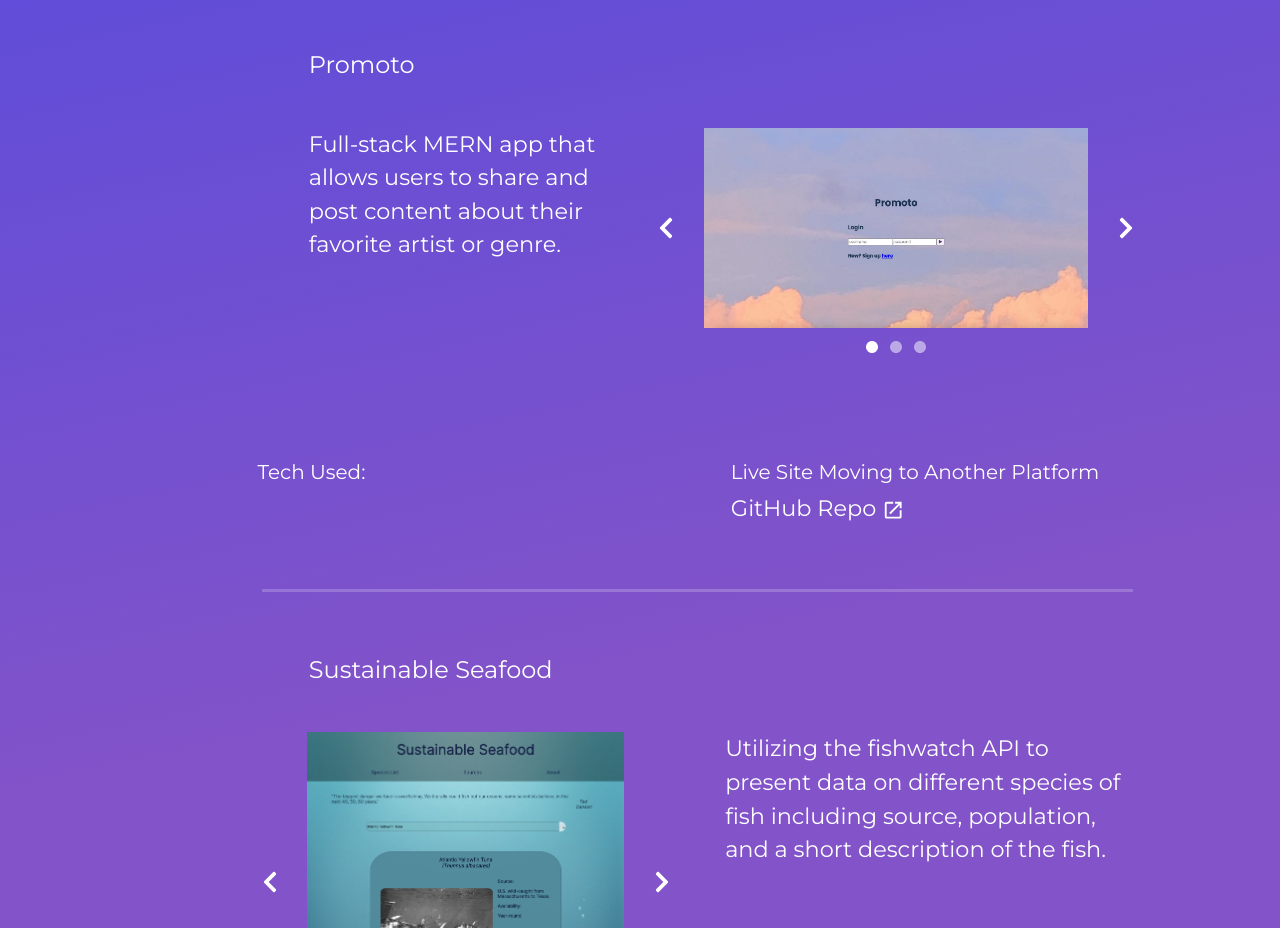
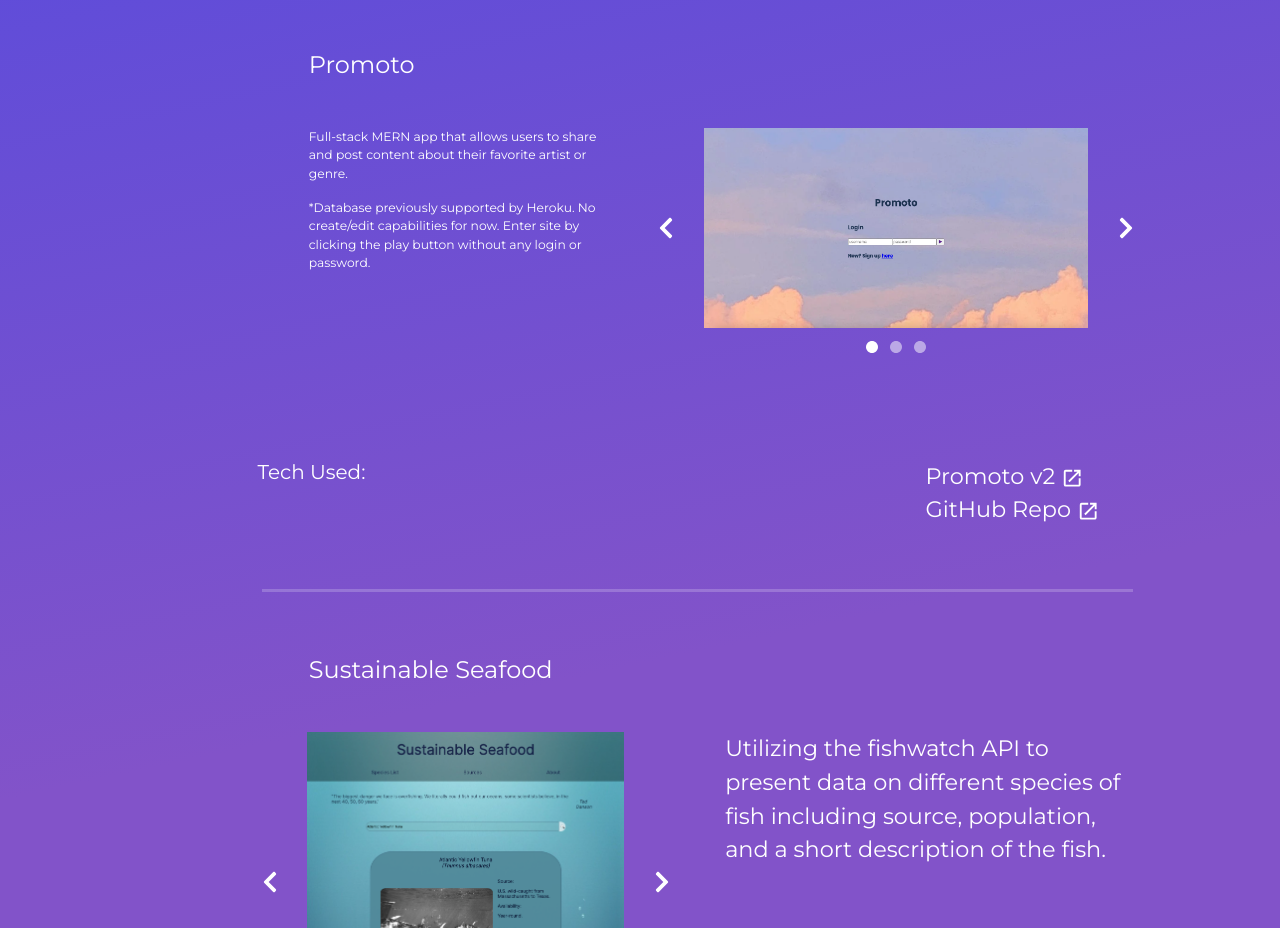
Before and after one commit to austinndo/portfolio, a React (Create React App) app: page / in a window 1280 px wide. Shown: the part 2460-3388 px from the top of the page. Built offline with nearby package versions, Linux system fonts and the light colour scheme; some icons are missing.

Commit message:
Updated promoto project page with new promoto netlify link. Created temp font size because of added notes in the project description regarding the lack of mongodb

```diff
--- a/src/App.css
+++ b/src/App.css
@@ -4,8 +4,6 @@
 /****** LIVE SITES DOWN, SWITCH FROM HEROKU *******/
 /* .temporaryHeroku  */
 /*******  *******/
-
-
 
 a {
   justify-content: space-between;
@@ -22,6 +20,10 @@
 
 ul {
   list-style: none;
+}
+
+.tempFontSize {
+  font-size: 55%;
 }
 
 .Portfolio {
@@ -207,6 +209,8 @@
   margin-left: 4vw;
   max-width: 800px;
   font-size: 2.8vh;
+  display: flex;
+  flex-direction: column;
 }
 
 .CarouselContainer {
--- a/src/components/projects/promoto.js
+++ b/src/components/projects/promoto.js
@@ -19,10 +19,17 @@
     <div className="ProjectComponent">
       <h2 className="ProjectTitle">Promoto</h2>
       <div div className="ProjectPicAndParaContainer">
-        <p className="ProjectDescriptionB">
-          Full-stack MERN app that allows users to share and post content about
-          their favorite artist or genre.
-        </p>
+        <div className="ProjectDescriptionB">
+          <p className="tempFontSize">
+            Full-stack MERN app that allows users to share and post content
+            about their favorite artist or genre.
+          </p>
+          <p className="tempFontSize">
+            *Database previously supported by Heroku. No create/edit
+            capabilities for now. Enter site by clicking the play button without
+            any login or password.
+          </p>
+        </div>
         <div className="CarouselContainer">
           <div className="MyCarousel">
             <div className="CarouselArrowContainer">
@@ -106,16 +113,14 @@
           </ul>
         </div>
         <div className="ProjectLinksB">
-          {/* <a
-            href="https://promoto.herokuapp.com/promoto"
+          <a
+            href="https://promoto2.netlify.app"
             target="_blank"
             rel="noopener noreferrer"
           >
-            Live Site Currently Moving to New Platform
-          </a> */}
-          <h5 className="temporaryHeroku">
-            Live Site Moving to Another Platform
-          </h5>
+            Promoto v2 <MdOutlineLaunch />
+          </a>
+
           <a
             href="https://github.com/austinndo/promoto"
             target="_blank"
```
